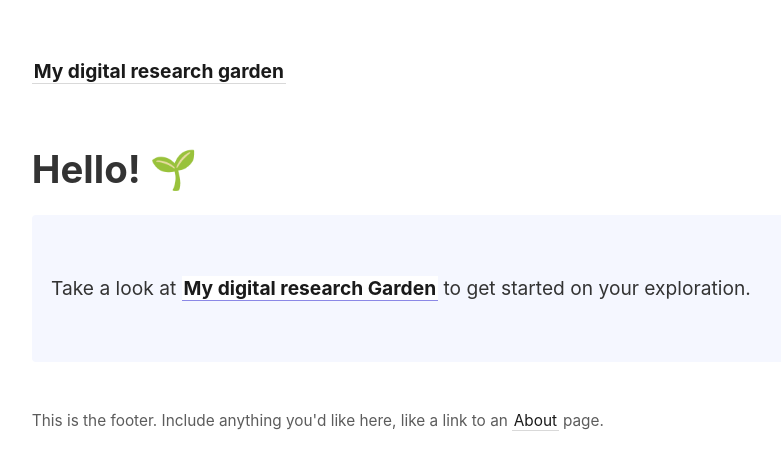
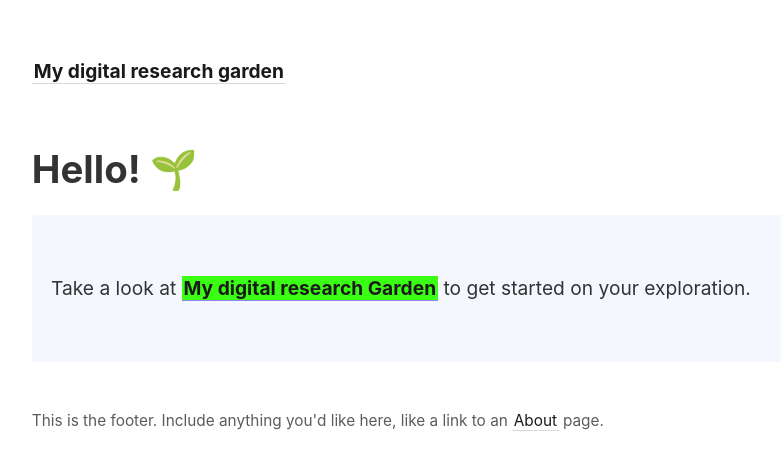
Before and after one commit to Chan-ops/my-digital-garden, a Jekyll site: the page built from _pages/index.md, in a window 1280 px wide. Shown: the top 470 px of the page, without its empty margins (45-826 px from the left). Built offline with Jekyll 4.4.1, drawn with Linux system fonts in a browser that asks for light colours.

Commit message:
Update link-previews.html

```diff
--- a/_includes/link-previews.html
+++ b/_includes/link-previews.html
@@ -2,11 +2,11 @@
 <style>
   content a.internal-link {
     border-color: #8b88e6;
-    background-color: #ffffff;
+    background-color: #2bff00ea;
   }
 
   #tooltip-wrapper {
-    background: rgb(255, 0, 0);
+    background: rgb(255, 255, 255);
     padding: 1em;
     border: 1px solid #ddd;
     border-radius: 4px;
```
